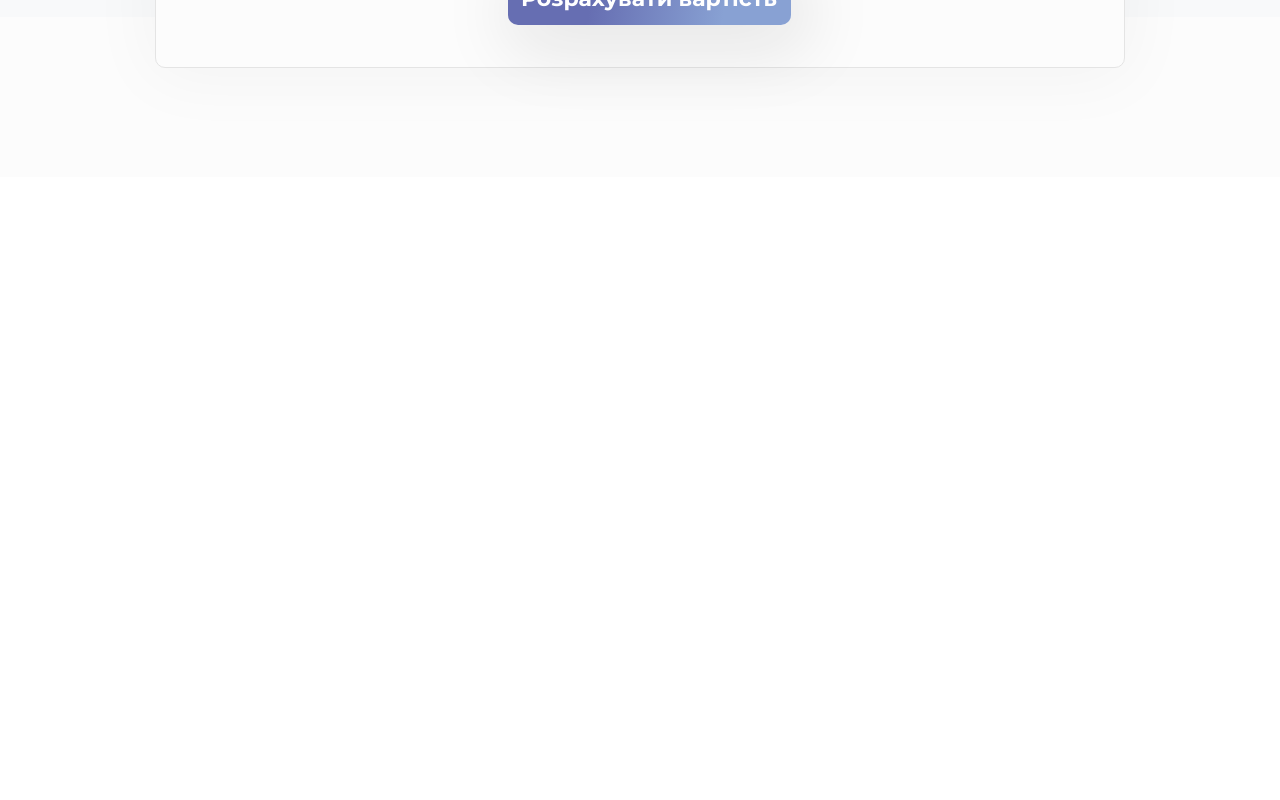
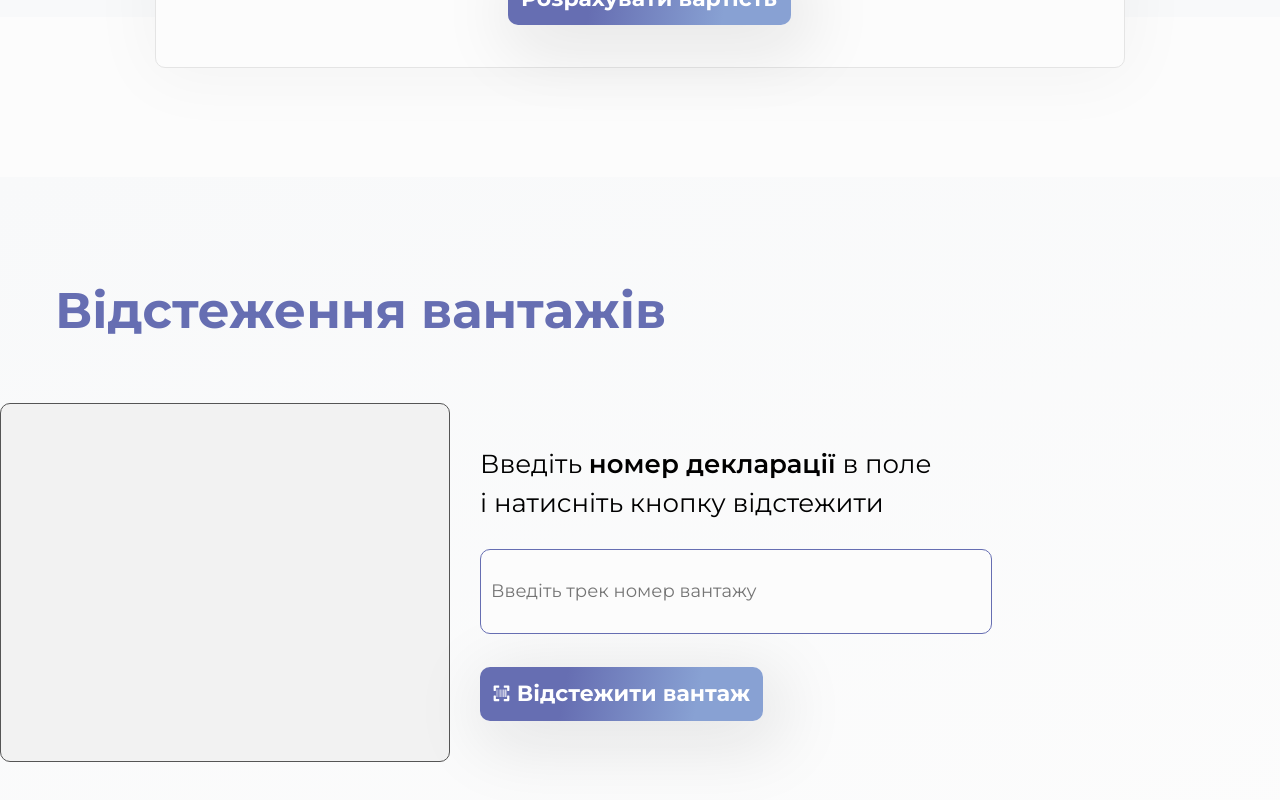
Before and after one commit to rentezzy/dsca-test, a React (Vite) app: page / in a window 1280 px wide. Shown: the part 3284-4084 px from the top of the page. Before the commit the page ends 3461 px from the top, so only its background shows below. Built offline with nearby package versions, Linux system fonts and the light colour scheme.

Commit message:
Create tracking block

```diff
--- a/src/App.tsx
+++ b/src/App.tsx
@@ -2,6 +2,7 @@ import { Advantages } from "./components/advantages/Advantages";
 import Header from "./components/header/Header";
 import { Prices } from "./components/prices/Prices";
 import { Services } from "./components/services/Services";
+import { Tracking } from "./components/tracking/Tracking";
 import Welcome from "./components/welcome/Welcome";
 
 function App() {
@@ -12,6 +13,7 @@ function App() {
       <Advantages />
       <Services />
       <Prices />
+      <Tracking />
     </div>
   );
 }
--- /dev/null
+++ b/src/components/tracking/Tracking.tsx
@@ -0,0 +1,16 @@
+import { TrackingForm } from "./TrackingForm";
+import styles from "./tracking.module.css";
+
+export const Tracking = () => {
+  return (
+    <div className={styles.tracking}>
+      <div className="container">
+        <h2>Відстеження вантажів</h2>
+      </div>
+      <div className={styles.tracking__content}>
+        <div className={styles.tracking__map}></div>
+        <TrackingForm />
+      </div>
+    </div>
+  );
+};
--- /dev/null
+++ b/src/components/tracking/TrackingForm.tsx
@@ -0,0 +1,36 @@
+import { useState } from "react";
+import { Button, Input } from "../../ui/Controls";
+import styles from "./tracking.module.css";
+import barcode from "../../assets/barcode.svg";
+export const TrackingForm = () => {
+  const [track, setTrack] = useState("");
+  return (
+    <div className={styles.tracking__form}>
+      <p className={styles.tracking__text}>
+        Введіть <strong>номер декларації</strong> в поле <br />і натисніть
+        кнопку відстежити
+      </p>
+      <div className={styles.tracking__input}>
+        <Input
+          name="track"
+          onChange={(e) => setTrack(e.target.value)}
+          type="text"
+          value={track}
+          placeholder="Введіть трек номер вантажу"
+        />
+      </div>
+      <div className={styles.tracking__button}>
+        <Button
+          onClick={() => {
+            console.log("====Форму відстеження відправленно====");
+            console.log("Номер декларації", track);
+            setTrack("");
+          }}
+        >
+          <img src={barcode} alt="" className={styles.tracking__image} />
+          Відстежити вантаж
+        </Button>
+      </div>
+    </div>
+  );
+};
--- /dev/null
+++ b/src/components/tracking/tracking.module.css
@@ -0,0 +1,45 @@
+.tracking {
+  padding-top: 96px;
+  padding-bottom: 108px;
+  background: linear-gradient(162deg, #f8f9fa 0%, #fcfcfc 100%);
+}
+.tracking h2 {
+  margin-bottom: 55px;
+}
+.tracking__content {
+  display: flex;
+  align-items: center;
+  gap: 30px;
+  width: 100%;
+}
+.tracking__text {
+  margin-top: 0;
+  font-size: 26px;
+}
+.tracking__text strong {
+  font-weight: 600;
+}
+.tracking__map {
+  border: 1px solid #555;
+  flex: 0 0 35%;
+  border-radius: 10px;
+  height: 357px;
+  background-color: #f2f2f2;
+}
+.tracking__button {
+  width: 283px;
+  height: 54px;
+}
+.tracking__input {
+  margin-bottom: 33px;
+}
+.tracking__input input {
+  width: 100%;
+  height: 85px;
+}
+.tracking__image {
+  margin-right: 7px;
+}
+.tracking__form {
+  flex: 0 0 40%;
+}
--- a/src/ui/ui.module.css
+++ b/src/ui/ui.module.css
@@ -115,10 +115,10 @@
 }
 .input label {
   font-size: 20px;
+  margin-bottom: 7px;
 }
 .input input {
   box-sizing: border-box;
-  margin-top: 7px;
   padding: 5px 10px;
   font-family: Montserrat;
   font-size: 18px;
```
Also changed, not shown: src/assets/barcode.svg (added).
